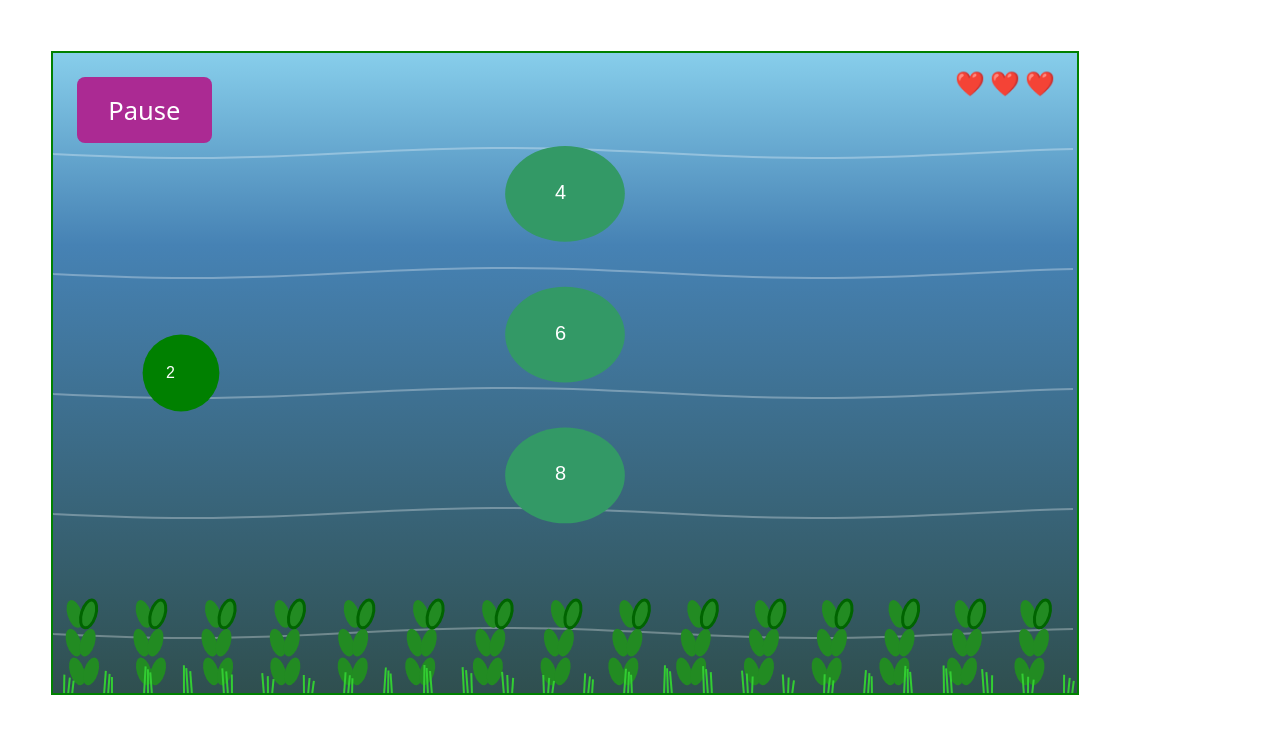
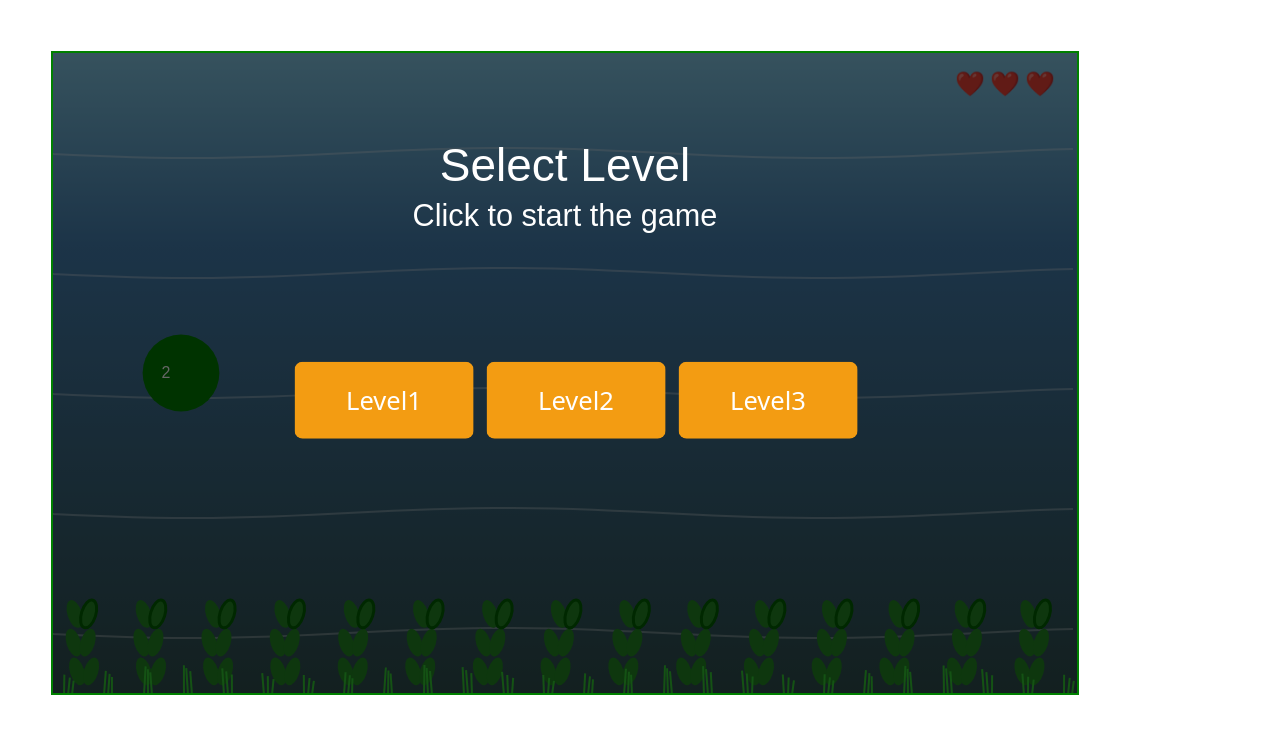
Before and after one commit to rinku176/Hiring-Challenge-Build-in-Public, a Vue app in the folder frog-endless-runner/: page / in a window 1280 px wide. Shown: the top 734 px of the page. Built offline with nearby package versions, Linux system fonts and the light colour scheme.

Commit message:
Added Level Select Screen

```diff
--- a/frog-endless-runner/src/App.vue
+++ b/frog-endless-runner/src/App.vue
@@ -1,12 +1,12 @@
 <template>
-
   <canvas ref="gameCanvas" v-bind:width="screenWidth * 0.8" v-bind:height="screenHeight * 0.8" class="canvas-class" style="border: 2px solid green;"></canvas>
   <button v-if="showRetry" class="retry-btn" @click="resetGame">Retry</button>
-      <button v-if="!showResume" class="pause-btn" @click="pauseGame">Pause</button>
+  <button v-if="!showResume && !showLevelSelect" class="pause-btn" @click="pauseGame">Pause</button>
   <button v-if="showResume" class="resume-btn" @click="resumeGame">Resume</button>
   <button v-if="showRewardContinue" class="continue-btn" @click="resumeGame">Continue</button>
-
-
+  <button v-if="showLevelSelect" class="level-select-btn" id= "level1button" @click="startLevel1">Level1</button>
+  <button v-if="showLevelSelect" class="level-select-btn" id= "level2button"@click="startLevel2">Level2</button>
+  <button v-if="showLevelSelect" class="level-select-btn" id= "level3button" @click="startLevel3">Level3</button>
 </template>
 
 <style scoped>
@@ -15,6 +15,33 @@
   position: absolute;
   top: 2rem;
   left: 2rem;
+}
+
+.level-select-btn
+{
+  position: absolute;
+  font-size: 1rem;
+  height: 3rem;
+  width: 7rem;
+  transform: translate(-50%, -50%);
+  background-color: #f39c12;
+  color: white;
+  border-radius: 8px;
+}
+
+#level1button{
+  top: 50%;
+  left: 30%;
+}
+
+#level2button{
+  top: 50%;
+  left: 45%;
+}
+
+#level3button{
+  top: 50%;
+  left: 60%;
 }
 
 .pause-btn, .resume-btn
@@ -74,6 +101,13 @@ transform: translate(-50%, -50%);
 <script setup>
 import { h, onMounted, ref } from 'vue'
 
+const RuleSet = {
+  None: 'None',
+  Level1: 'Level1',  // Level 1: The Basic Level with Hints
+  Level2: 'Level2',  // Level 2: The Level with Arbitrary Numbers
+  Level3: 'Level3'   // Level 3: The Reverse-skip number Level
+}
+
 class Frog
 {
   constructor()
@@ -110,6 +144,7 @@ class Lilypad
 }
 
 const GameState = {
+  LevelSelect: 'LevelSelect',
   GameNotStarted: 'GameNotStarted',
   Playing: 'Playing',
   Pause: 'Pause',
@@ -125,13 +160,14 @@ const gameCanvas = ref(null)
 const showRetry = ref(false)
 const showResume = ref(false)
 const showRewardContinue = ref(false)
+const showLevelSelect = ref(true)
 
 const gravity = 0.5
 let screenWidth = document.documentElement.clientWidth
 let screenHeight = document.documentElement.clientHeight
 
-let currentGameState = GameState.GameNotStarted
-
+let currentGameState = GameState.LevelSelect
+let nowRuleSet = RuleSet.Level1
 let lilypads = new Array()
 let nextcolumn = 0
 let currentNumber = 2
@@ -147,9 +183,34 @@ let streak = 0
 
 let rewardAnimationFrame = 0
 
+function startGame()
+{
+  showLevelSelect.value = false
+  currentGameState = GameState.GameNotStarted
+  generateLilypads()
+}
+
+function startLevel1()
+{
+  nowRuleSet = RuleSet.Level1
+  startGame()
+}
+
+function startLevel2()
+{
+  nowRuleSet = RuleSet.Level2
+  startGame()
+
+}
+
+function startLevel3()
+{
+  nowRuleSet = RuleSet.Level3
+  startGame()
+}
+
 function drawPretty(canvas,ctx)
 {
-
   // Draw water background with gradient
   const waterGradient = ctx.createLinearGradient(0, 0, 0, canvas.height)
   waterGradient.addColorStop(0, '#87CEEB')
@@ -439,6 +500,7 @@ function drawHeart(ctx, x, y, size, filled) {
   // titleX, titleY,bodyX and bodyYare relative positions to the screen
 function drawScreenOverlay(ctx,title,body = "",titleX = 0.5,titleY = 0.45, bodyX =0.5,bodyY= 0.27)
 {
+  showLevelSelect.value = (currentGameState == GameState.LevelSelect)
   showResume.value = (currentGameState == GameState.Pause)
   showRetry.value = (currentGameState == GameState.GameOver)
   showRewardContinue.value = (currentGameState == GameState.Reward || currentGameState == GameState.Distracted)
@@ -570,7 +632,7 @@ function resumeGame()
 function resetGame()
 {
   frog.lives = 3
-  currentGameState = GameState.GameNotStarted
+  currentGameState = GameState.LevelSelect
   currentNumber = 2
   frog.x= 100
   frog.y = 300
@@ -586,7 +648,7 @@ function resetGame()
   fly.y = 200
   updateJumpArc()
   LilypadMovementSpeed = 0.8
-  generateLilypads()
+
 }
 
 function updateJumpArc()
@@ -623,6 +685,7 @@ function render()
   screenWidth = document.documentElement.clientWidth
   screenHeight = document.documentElement.clientHeight
 
+
   const canvas = gameCanvas.value
   const ctx = canvas.getContext('2d')
 
@@ -637,7 +700,9 @@ function render()
 
   if(beepad)
     drawDistraction(ctx)
-  if (currentGameState == GameState.GameOver)
+  if( currentGameState == GameState.LevelSelect)
+    drawScreenOverlay(ctx, 'Select Level', 'Click to start the game', 0.5, 0.2, 0.5, 0.27)
+  else if (currentGameState == GameState.GameOver)
     drawScreenOverlay(ctx, 'Game Over')
   else if (  currentGameState == GameState.Pause)
     drawScreenOverlay(ctx,'Game Paused')
@@ -666,7 +731,6 @@ onMounted(() =>
 {
   const canvas = gameCanvas.value
 
-  generateLilypads()
 
   render()
   gameUpdate()
```
Lines whose indentation alone changed are shown as unchanged.
